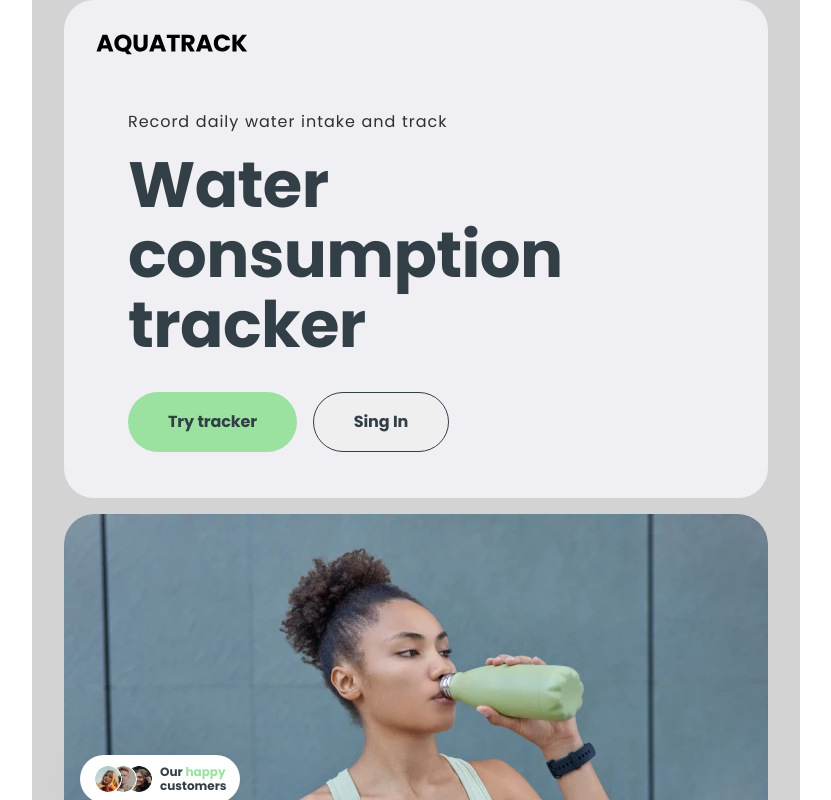
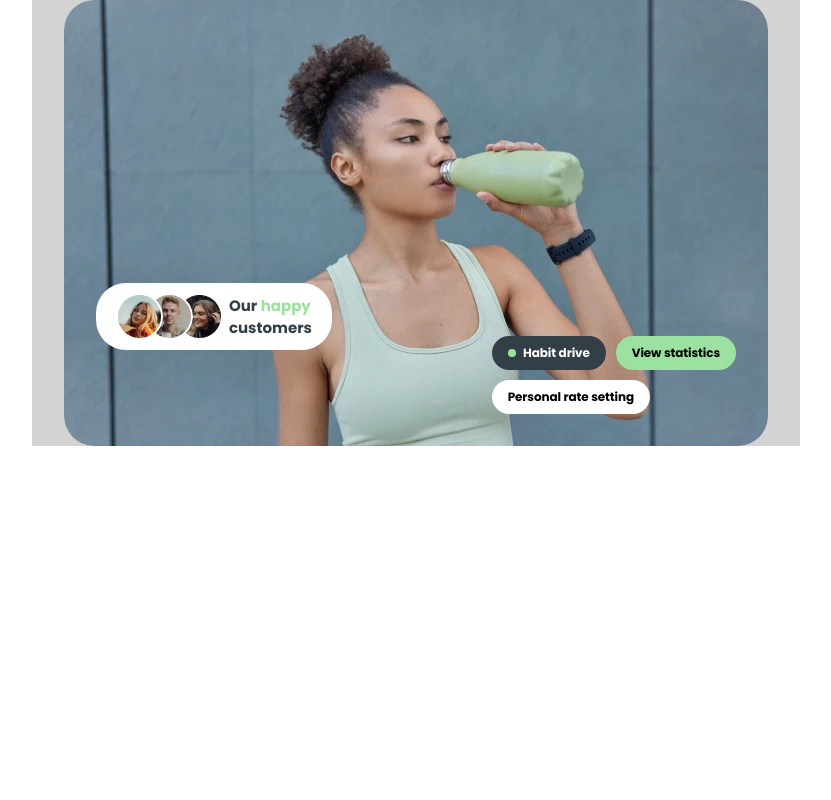
Before and after one commit to Serhii-Ivanchenko/Team-03-project-front, a React (Vite) app: page / in a window 1280 px wide. Shown: the top 800 px of the page, without its empty margins (224-1055 px from the left). Built offline with nearby package versions, Linux system fonts and the light colour scheme.

Commit message:
screen 768

```diff
--- a/src/components/HomePage/AdvantagesSection/AdvantagesSection.jsx
+++ b/src/components/HomePage/AdvantagesSection/AdvantagesSection.jsx
@@ -68,6 +68,7 @@ const AdvantagesSection = () => {
         </div>
       </div>
 
+      <div className={css.btnWrapper}>
         <div className={css.infoStaticsBtn}>
           <button className={css.habitbtn}>
             <span className={css.circle}></span> Habit drive
@@ -78,6 +79,7 @@ const AdvantagesSection = () => {
           <button className={css.rate}>Personal rate setting</button>
         </div>
       </div>
+    </div>
   );
 }
 
--- a/src/components/HomePage/AdvantagesSection/AdvantagesSection.module.css
+++ b/src/components/HomePage/AdvantagesSection/AdvantagesSection.module.css
@@ -58,12 +58,17 @@
   box-shadow: 0px 4px 50px 0px rgba(0, 0, 0, 0.1);
 }
 
-/* @media only screen and (min-width: 768px) {
-    .hero-reviews-container {
-        flex-direction: row;
-        gap: 12px;
+@media only screen and (min-width: 768px) {
+    .happyContainer {
+  margin-top: 251px;
+  margin-left:16px;
+  width: 236px;
+  height: 67px;
+  margin-bottom: -14px;
+  padding: 10px 20px;
+
     }
-} */
+}
 
 .happyList {
   display: flex;
@@ -84,7 +89,11 @@
   margin-left: -10px;
   z-index: 1;
 }
-
+/* @media only screen and (min-width: 768px) {
+    .happyItem:nth-child(3) {
+  margin-left: -45px;
+  z-index: 1;
+}} */
 .happyItem:nth-child(2) {
   margin-left: -10px;
   z-index: 2;
@@ -96,13 +105,13 @@
 
 @media only screen and (min-width: 768px) {
   .happyItem:nth-child(2) {
-    margin-left: -13px;
+    margin-left: -17px;
   }
 }
 
 @media only screen and (min-width: 768px) {
   .happyItem:nth-child(3) {
-    margin-left: -12px;
+    margin-left: -17px;
   }
 }
 
@@ -111,6 +120,12 @@
   height: 28px;
   border-radius: 100px;
   background: transparent;
+}
+@media only screen and (min-width: 768px) {
+  .happyImage {
+  width: 47px;
+  height: 47px;
+}
 }
 
 /* @media only screen and (min-width: 768px) {
@@ -141,6 +156,15 @@
   font-style: normal;
   font-weight: 700;
   line-height: 1.17em;
+
+}
+
+@media only screen and (min-width: 768px) {
+.happyText {
+  font-size: 15px;
+  line-height: 22px;
+
+}
 }
 
 .accent {
@@ -156,6 +180,19 @@
   margin-bottom: 4px;
 }
 
+@media screen and (min-width: 768px) {
+  .infoStaticsBtn {
+    display: flex;
+    gap: 10px;
+    margin-right: 16px;
+    margin-bottom: 10px;
+  }}
+
+.btnWrapper{
+    margin-bottom: px;
+}
+
+
 .statistics,
 .habitbtn,
 .rate {
@@ -170,6 +207,22 @@
   line-height: 1em;
   letter-spacing: -0.01em;
 }
+
+
+@media screen and (min-width: 768px) {
+
+.statistics,
+  .habitbtn,
+  .rate {
+    padding: 11px 16px;
+    border: none;
+    font-size: 12px;
+    line-height: 12px;
+    letter-spacing: -0.12px;
+  }
+}
+
+
 .habitbtn {
   background: #323f47;
   color: #fff;
@@ -182,6 +235,7 @@
   height: 8px;
   display: inline-block;
   margin-right: 4px;
+
 }
 
 .statistics {
@@ -191,7 +245,12 @@
 .ratebtn {
   display: flex;
   justify-content: flex-end;
-  margin-right: 60px;
+  margin-right: 61px;
+}
+@media screen and (min-width: 768px) {
+ .ratebtn {
+  margin-right: 102px;
+  }
 }
 
 .rate {
@@ -200,32 +259,10 @@
 
 /* ================================== */
 
-@media screen and (min-width: 768px) {
-  .infoStaticsBtn {
-    display: flex;
-    gap: 10px;
-    margin-top: 45px;
-    margin-right: 32px;
-    justify-content: flex-end;
-  }
 
-  .statistics,
-  .habitbtn,
-  .rate {
-    padding: 11px 16px;
-    border: none;
-    font-size: 12px;
-    line-height: 12px;
-    letter-spacing: -0.12px;
-  }
 
-  .ratebtn {
-    display: flex;
-    justify-content: flex-end;
-    padding-top: 10px;
-    padding-right: 58px; /*===============*/
-  }
-}
+
+
 
 @media screen and (min-width: 1440px) {
   /*
--- a/src/pages/HomePage/HomePage.jsx
+++ b/src/pages/HomePage/HomePage.jsx
@@ -7,7 +7,7 @@ export default function HomePage() {
 
   return (
     <div className={css.homePage}>
-      <WelcomeSection className={css.wel} />
+      {/* <WelcomeSection /> */}
       <AdvantagesSection />
     </div>
   );
--- a/src/pages/HomePage/HomePage.module.css
+++ b/src/pages/HomePage/HomePage.module.css
@@ -4,9 +4,9 @@
     gap: 16px;
 }
 
-/* @media only screen and (min-width: 768px) {
+@media only screen and (min-width: 768px) {
   .homePage {
     flex-direction: column;
     gap: 32px;
   }
-} */
+}
```
Lines whose indentation alone changed are shown as unchanged.
